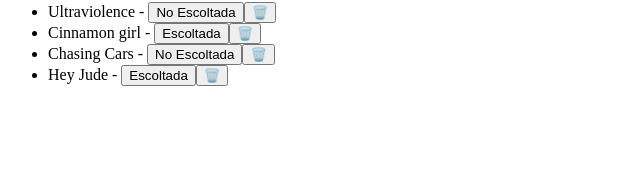
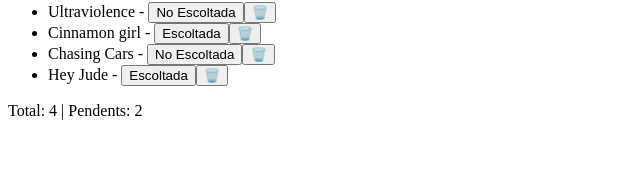
Before and after one commit to kevin-guerrero/RA01AEA01_Activitat_de_repas_Vue_3, a Vue app: page / in a window 1280 px wide. Shown: the part 116-300 px from the top of the page, without its empty margins (0-640 px from the left). Built offline with nearby package versions, Linux system fonts and the light colour scheme.

Commit message:
feat: afegir càlcul de cançons totals i pendents

```diff
--- a/src/components/App.vue
+++ b/src/components/App.vue
@@ -66,6 +66,28 @@ const deleteSong = (songSelected) => {
     songs.value = songsUpdated
 }
 
+const totalSongs = computed(() => {
+    var allSongs = 0;
+
+    for(const song of songs.value) {
+        allSongs++
+    };
+
+    return allSongs;
+});
+
+const pendingSongs = computed (() => {
+    var songPending = 0;
+
+    for(const song of songs.value) {
+        if(song.escoltada === false) {
+            songPending++
+        }
+    };
+
+    return songPending;
+});
+
 </script>
 
 <template>
@@ -88,8 +110,9 @@ const deleteSong = (songSelected) => {
      <button v-else @click="changeStatus(song.id)">No Escoltada</button>
      <button @click="deleteSong(song.id)">🗑️</button>
     </li>
+  </ul>
 
-  </ul>
+  <p >Total: {{ totalSongs }} | Pendents: {{ pendingSongs }} </p>
 </template>
 
 <style scoped></style>
```
